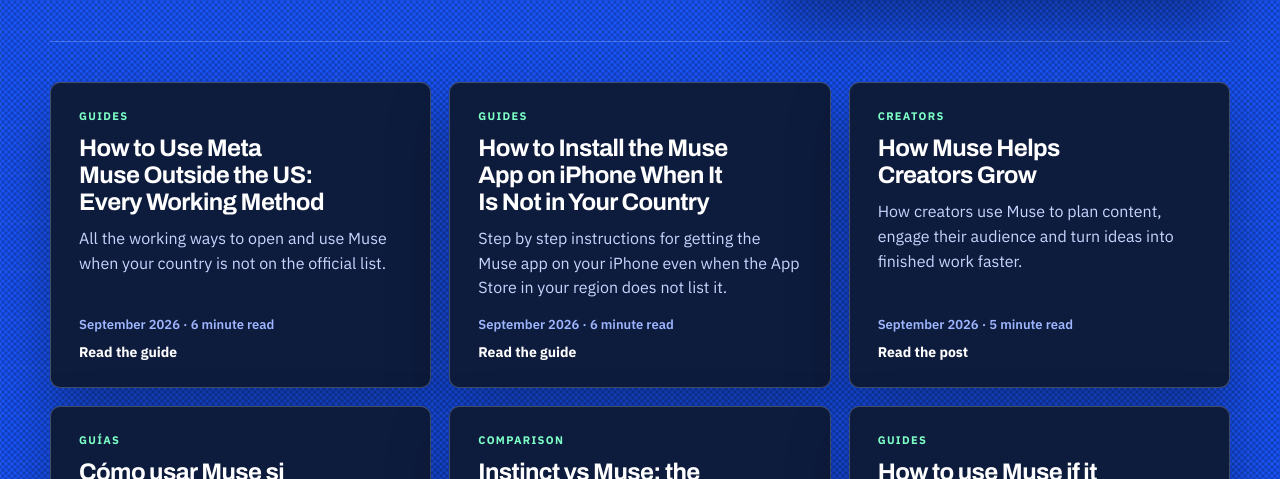
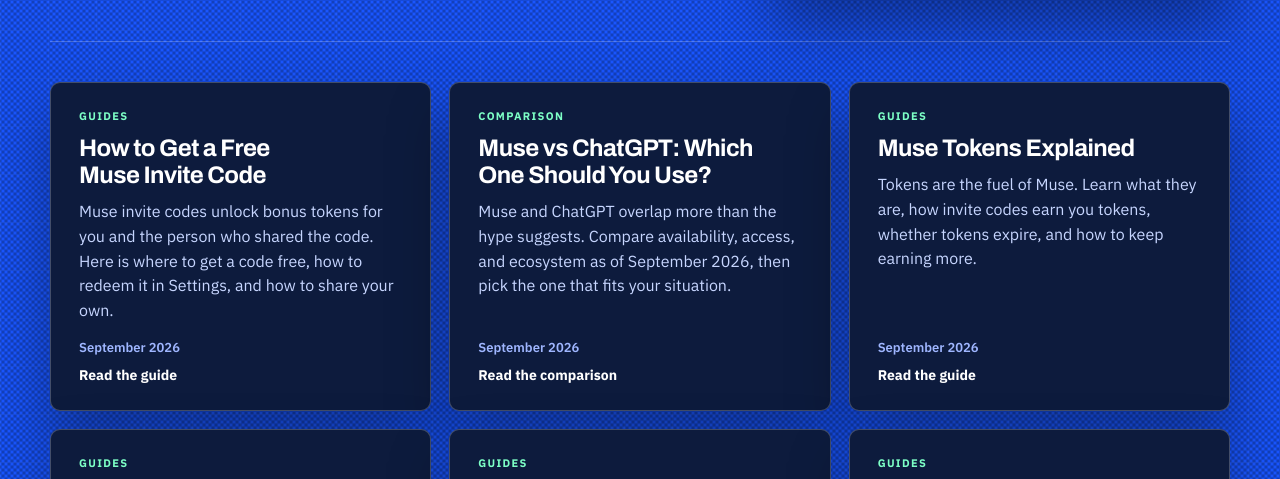
Before and after one commit to pranav-more/builtwithmuse, a website: page public/blog/index.html in a window 1280 px wide. Shown: the part 450-929 px from the top of the page. Drawn offline with Linux system fonts and the light colour scheme.

Commit message:
Add six posts to blog index

```diff
--- a/public/blog/index.html
+++ b/public/blog/index.html
@@ -164,6 +164,12 @@
           </aside>
         </section>
         <div class="posts">
+          <a class="post" href="/blog/free-muse-invite-code"><span class="tag">Guides</span><h2>How to Get a Free Muse Invite Code</h2><p>Muse invite codes unlock bonus tokens for you and the person who shared the code. Here is where to get a code free, how to redeem it in Settings, and how to share your own.</p><span class="when">September 2026</span><span class="more">Read the guide</span></a>
+          <a class="post" href="/blog/muse-vs-chatgpt"><span class="tag">Comparison</span><h2>Muse vs ChatGPT: Which One Should You Use?</h2><p>Muse and ChatGPT overlap more than the hype suggests. Compare availability, access, and ecosystem as of September 2026, then pick the one that fits your situation.</p><span class="when">September 2026</span><span class="more">Read the comparison</span></a>
+          <a class="post" href="/blog/muse-tokens-explained"><span class="tag">Guides</span><h2>Muse Tokens Explained</h2><p>Tokens are the fuel of Muse. Learn what they are, how invite codes earn you tokens, whether tokens expire, and how to keep earning more.</p><span class="when">September 2026</span><span class="more">Read the guide</span></a>
+          <a class="post" href="/blog/how-to-use-muse-in-india"><span class="tag">Guides</span><h2>How to Use Muse in India</h2><p>Muse has not launched in India yet. Get the status in seconds, pick your path for laptop or iPhone, see what does not work, and the privacy setting to turn off once you are in.</p><span class="when">September 2026</span><span class="more">Read the guide</span></a>
+          <a class="post" href="/blog/find-and-share-muse-referral-code"><span class="tag">Guides</span><h2>How to Find and Share Your Muse Referral Code</h2><p>Your Muse referral code earns token bonuses for you and everyone who redeems it. Here is where to find your code in the app and how to share it so it actually gets claimed.</p><span class="when">September 2026</span><span class="more">Read the guide</span></a>
+          <a class="post" href="/blog/how-to-use-muse-on-mac-outside-us"><span class="tag">Guides</span><h2>How to Use Meta Muse on Mac Outside the US</h2><p>Meta offers the Muse Mac app as a direct download. Install it from India with the official download, a VPN for signup, and your free invite code. No US Apple ID needed.</p><span class="when">September 2026</span><span class="more">Read the guide</span></a>
           <a class="post" href="/blog/how-to-use-meta-muse-outside-us">
             <span class="tag">Guides</span>
             <h2>How to Use Meta Muse Outside the US: Every Working Method</h2>
```
